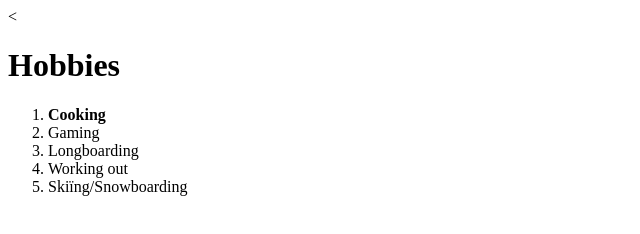
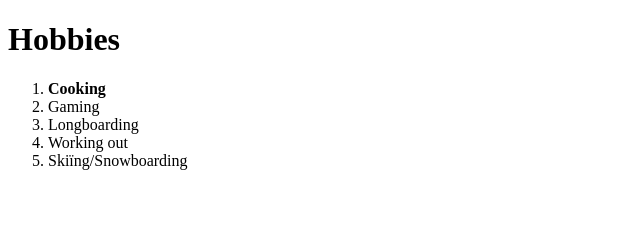
Before and after one commit to Tjard99/CV, a plain HTML site: page hobbies.html in a window 1280 px wide. Shown: the whole page, without its empty margins (0-640 px from the left). Drawn offline with Linux system fonts and the light colour scheme.

Commit message:
Update hobbies.html

```diff
--- a/hobbies.html
+++ b/hobbies.html
@@ -5,7 +5,7 @@
     <title>Hobbies</title>
   </head>
   <body>
-<<h1>Hobbies</H1>
+<h1>Hobbies</H1>
     <ol>
       <li><strong>Cooking</strong></li>
       <li>Gaming</li>
```
